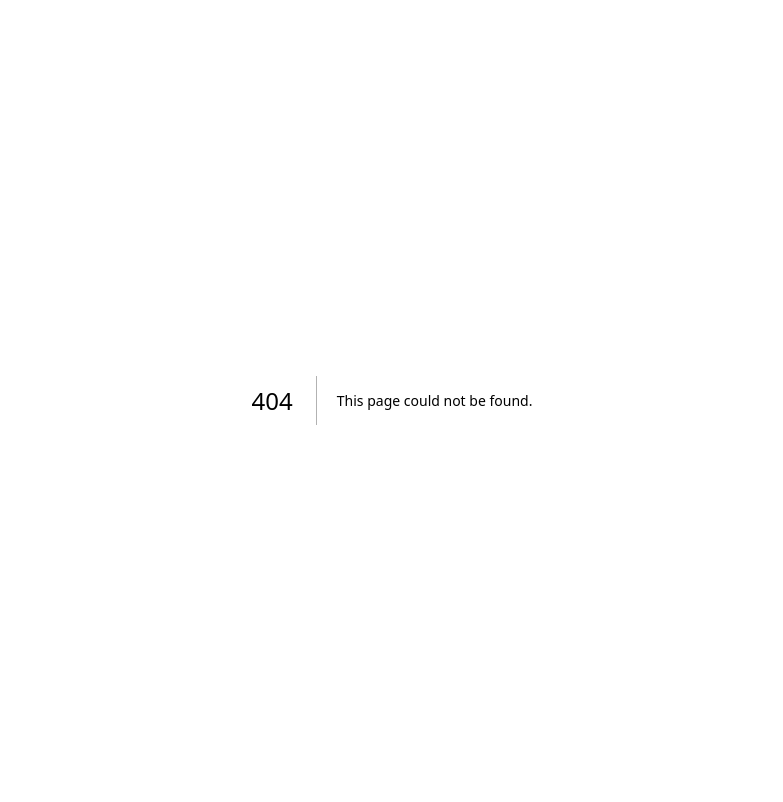
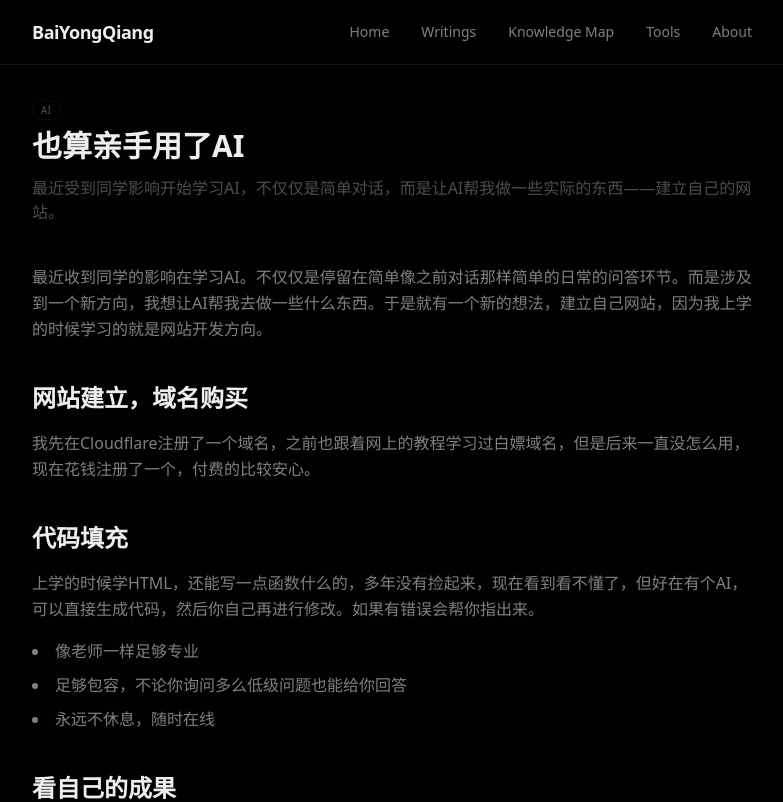
Before and after one commit to w1105860179/baiyongqiang-site, a Next.js app: page /ai/my-first-ai-website in a window 1280 px wide. Before the commit this address had no page. Shown: the top 802 px of the page, without its empty margins (248-1031 px from the left). Built offline with nearby package versions, Linux system fonts and the light colour scheme.

Commit message:
修复: 恢复文章详情页路由(扣子重构时删除)
- 恢复 ai/[slug], invest/[slug], thoughts/[slug] 三个动态路由
- 知识地图和文章列表链接现在可正常访问
- 统一使用 MarkdownContent 渲染

```diff
--- /dev/null
+++ b/src/app/ai/[slug]/page.tsx
@@ -0,0 +1,28 @@
+import { notFound } from 'next/navigation';
+import { Navbar } from '@/components/navbar';
+import { Footer } from '@/components/footer';
+import { MarkdownContent } from '@/components/markdown-content';
+import { getArticle } from '@/lib/articles';
+
+export default async function AiArticle({ params }: { params: Promise<{ slug: string }> }) {
+  const { slug } = await params;
+  const article = getArticle('ai', slug);
+  if (!article) notFound();
+
+  return (
+    <div className="min-h-screen flex flex-col">
+      <Navbar />
+      <main className="flex-1 pt-24 pb-20">
+        <article className="max-w-3xl mx-auto px-6">
+          <div className="mb-2">
+            <span className="text-[10px] px-2 py-0.5 rounded-full border border-border/50 text-muted-foreground/60">AI</span>
+          </div>
+          <h1 className="text-3xl font-bold text-foreground mb-3">{article.title}</h1>
+          {article.description && <p className="text-muted-foreground/60 mb-10">{article.description}</p>}
+          <MarkdownContent content={article.content} />
+        </article>
+      </main>
+      <Footer />
+    </div>
+  );
+}
--- /dev/null
+++ b/src/app/invest/[slug]/page.tsx
@@ -0,0 +1,28 @@
+import { notFound } from 'next/navigation';
+import { Navbar } from '@/components/navbar';
+import { Footer } from '@/components/footer';
+import { MarkdownContent } from '@/components/markdown-content';
+import { getArticle } from '@/lib/articles';
+
+export default async function InvestArticle({ params }: { params: Promise<{ slug: string }> }) {
+  const { slug } = await params;
+  const article = getArticle('invest', slug);
+  if (!article) notFound();
+
+  return (
+    <div className="min-h-screen flex flex-col">
+      <Navbar />
+      <main className="flex-1 pt-24 pb-20">
+        <article className="max-w-3xl mx-auto px-6">
+          <div className="mb-2">
+            <span className="text-[10px] px-2 py-0.5 rounded-full border border-border/50 text-muted-foreground/60">Investing</span>
+          </div>
+          <h1 className="text-3xl font-bold text-foreground mb-3">{article.title}</h1>
+          {article.description && <p className="text-muted-foreground/60 mb-10">{article.description}</p>}
+          <MarkdownContent content={article.content} />
+        </article>
+      </main>
+      <Footer />
+    </div>
+  );
+}
--- a/src/app/knowledge/page.tsx
+++ b/src/app/knowledge/page.tsx
@@ -1,3 +1,5 @@
+'use client';
+
 import Link from 'next/link';
 import { Navbar } from '@/components/navbar';
 import { Footer } from '@/components/footer';
--- /dev/null
+++ b/src/app/thoughts/[slug]/page.tsx
@@ -0,0 +1,28 @@
+import { notFound } from 'next/navigation';
+import { Navbar } from '@/components/navbar';
+import { Footer } from '@/components/footer';
+import { MarkdownContent } from '@/components/markdown-content';
+import { getArticle } from '@/lib/articles';
+
+export default async function ThoughtsArticle({ params }: { params: Promise<{ slug: string }> }) {
+  const { slug } = await params;
+  const article = getArticle('thoughts', slug);
+  if (!article) notFound();
+
+  return (
+    <div className="min-h-screen flex flex-col">
+      <Navbar />
+      <main className="flex-1 pt-24 pb-20">
+        <article className="max-w-3xl mx-auto px-6">
+          <div className="mb-2">
+            <span className="text-[10px] px-2 py-0.5 rounded-full border border-border/50 text-muted-foreground/60">Learning</span>
+          </div>
+          <h1 className="text-3xl font-bold text-foreground mb-3">{article.title}</h1>
+          {article.description && <p className="text-muted-foreground/60 mb-10">{article.description}</p>}
+          <MarkdownContent content={article.content} />
+        </article>
+      </main>
+      <Footer />
+    </div>
+  );
+}
```
